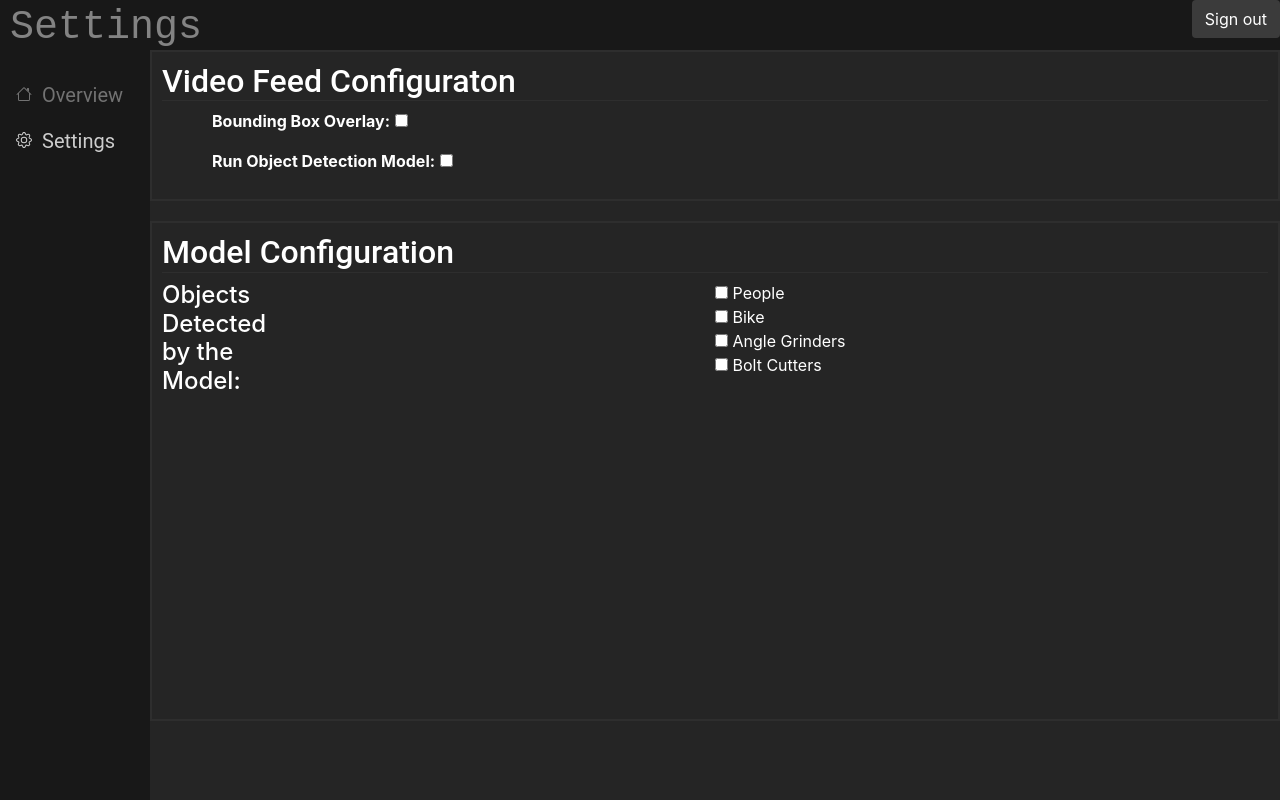
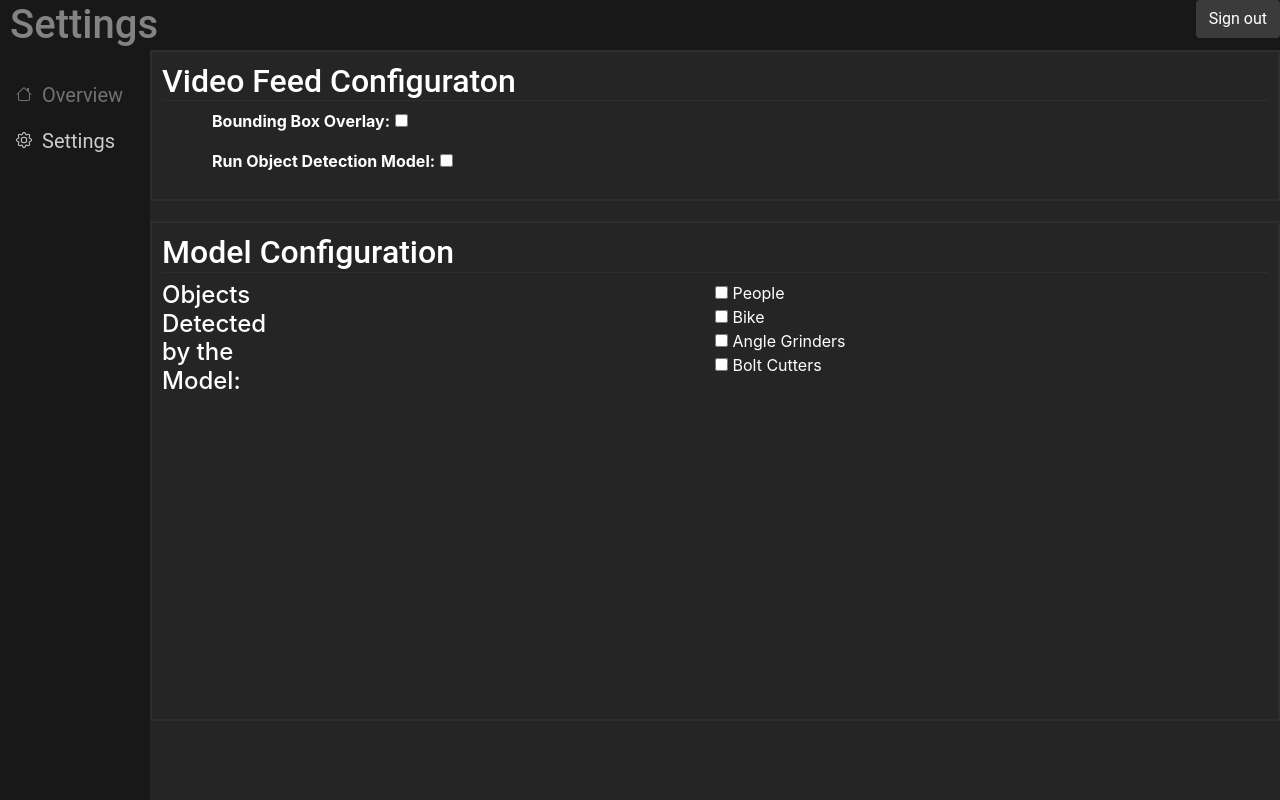
Before and after one commit to jeaguil/patrolbot, a Django app: page /pages/dashboard/settings/ in a window 1280 px wide. Run offline with Django 3.2, Linux system fonts and the light colour scheme; some libraries are stand-ins or nearby versions.

Commit message:
Consistent fonts

```diff
--- a/static/css/dashboard.css
+++ b/static/css/dashboard.css
@@ -81,7 +81,7 @@ of the sidebar (less padding and a smaller font size) */
 
 header span {
     color: rgb(131, 131, 131);
-    font-family: 'Courier New', Courier, monospace;
+    font-family: var(--dash-font);
     padding-left: 10px;
 }
 
@@ -131,6 +131,10 @@ header a {
     padding: 10px;
     text-decoration: none;
     padding-right: 50px;
+}
+
+.btn {
+    font-family: var(--dash-font);
 }
 
 .btn:hover {
```
Also changed, not shown: db.sqlite3.
